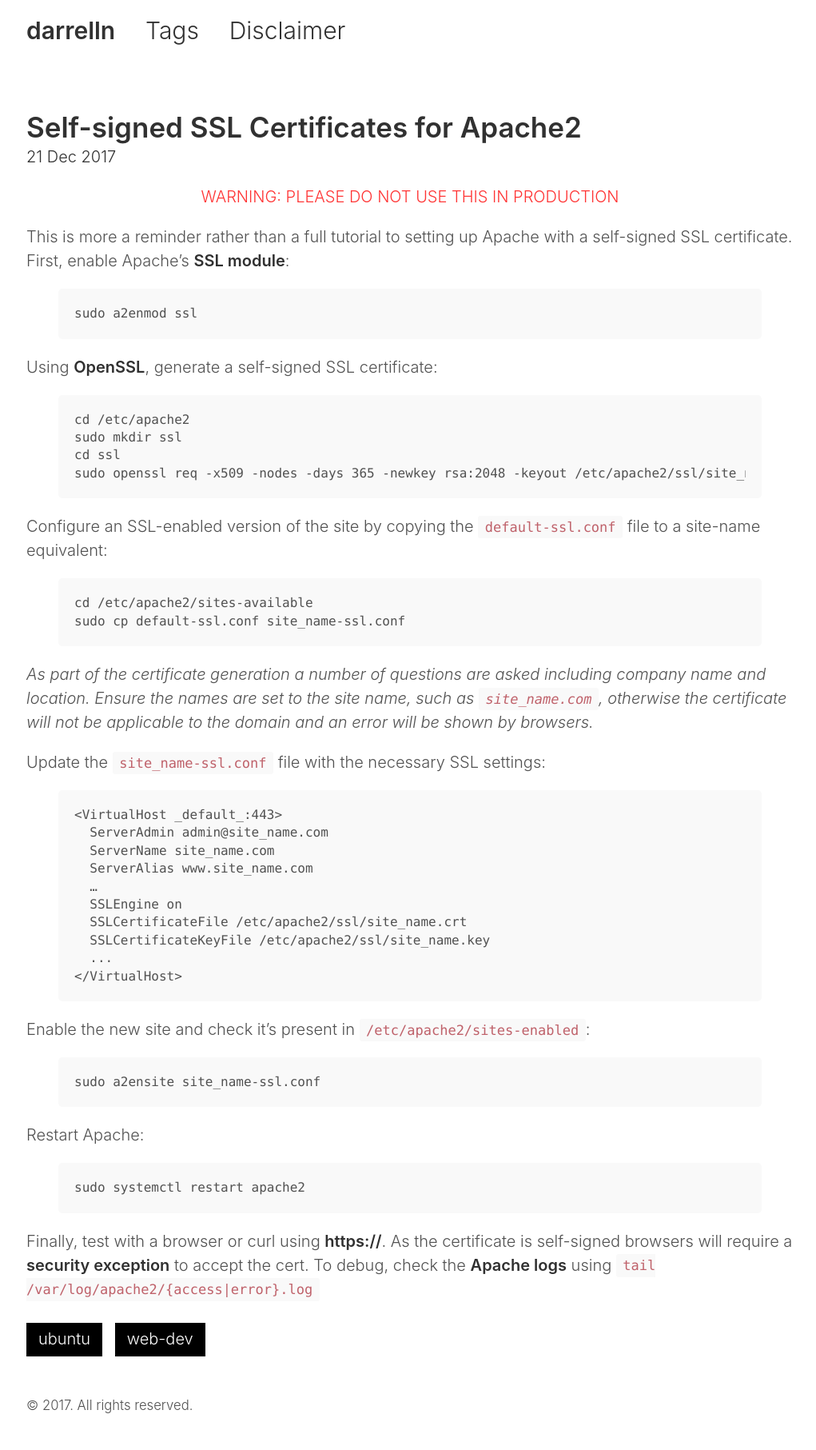
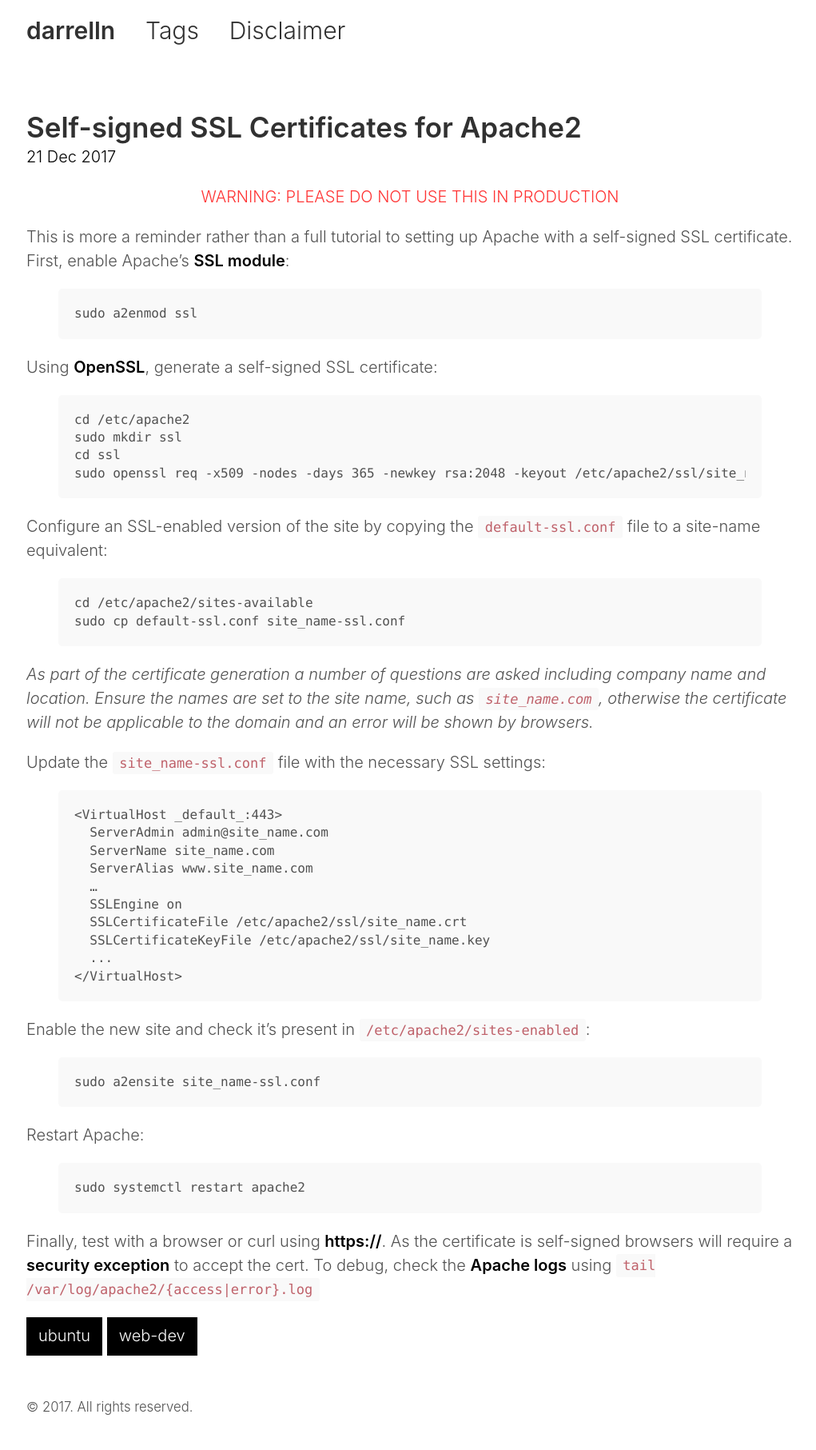
Before and after one commit to darrelln/darrelln.github.io, a Jekyll site: the page built from _posts/2017-12-21-ubuntu-apache-self-signed-ssl.md, in a window 1280 px wide. Shown: the whole page at 80% size, without its empty margins (127-1148 px from the left). Built offline with Jekyll 4.4.1, drawn with Linux system fonts in a browser that asks for light colours; nearby versions of some CDN libraries.

Commit message:
Formatting Tags and general css.

```diff
--- a/_includes/tag.html
+++ b/_includes/tag.html
@@ -1,10 +1,15 @@
 <div class="tag-container">
-  <a class="tag" href="#">{{ tag }}</a>
-  <div id="tag-posts" class="tag-posts hidden" style="display: none;">
+  <div class="tag">
+    <a class="tag-link" href="#">{{ tag }}</a>
+  </div>
+  <div id="tag-posts" class="tag-posts hidden" style="display: none">
   {% capture posts_for_tag %}
   {%- for post in site.posts -%}
     {% if post.tags contains tag %}
-      <div>{{ post.date | date_to_string }}&nbsp;&nbsp;&nbsp;&nbsp;&nbsp;<a href="{{ post.url }}">{{ post.title }}</a></div>
+    <div class="tag-post">
+      <a href="{{ post.url }}" class="tag-post-title">{{ post.title }}</a>
+      <time datetime="{{ post.date | date_to_xmlschema }}" class="tag-post-date">{{ post.date | date_to_string }}</time>
+    </div>
     {% endif %}
   {%- endfor -%}
   {% endcapture %}
--- a/_sass/_posts.scss
+++ b/_sass/_posts.scss
@@ -28,10 +28,14 @@
   display: block;
   margin-top: -.5rem;
   margin-bottom: 1rem;
-  //color: #9a9a9a;
-  color: #303030;
+  color: $text-color;
   font-size: 1em;
   font-weight: $weight-light;
+}
+
+.tag-post-date {
+  margin-top: .15em;
+  font-size: .65em;
 }
 
 
--- a/_sass/_tags.scss
+++ b/_sass/_tags.scss
@@ -1,20 +1,41 @@
-.tag {
-  color: #ffffff;
-  background-color: #000000;
-  padding: 8px 15px 10px 15px;
+.tag-container,
+.tag-posts,
+.tag-post-date,
+.tag-post {
+  display: block;
   white-space: nowrap;
   overflow: hidden;
 }
 
 .tag-container {
   display: inline-block;
-  margin: 12px 10px 12px 0;
+}
+
+.tag {
+  background-color: #000000;
+  padding: 8px 15px 10px 15px;
+}
+
+.tag-link {
+  color: #ffffff;
 }
 
 .tag-posts {
   width: 100%;
-  display: block;
-  padding: 15px 15px 15px 0;
+}
+
+.tag-post {
+  margin: 3px 15px 0 12px;
+}
+
+.tag-post-title {
+  font-weight: $weight-heavy;
+}
+
+.tag-post-date {
+  color: $text-color;
+  font-size: .7em;
+  font-weight: $weight-light;
 }
 
 .hidden {
--- a/_sass/_type.scss
+++ b/_sass/_type.scss
@@ -35,7 +35,7 @@
 }
 
 strong {
-  color: #303030;
+  color: $text-color;
 }
 
 ul, ol, dl {
--- a/_sass/_variables.scss
+++ b/_sass/_variables.scss
@@ -19,7 +19,8 @@
 
 $body-color: #515151;
 $body-bg: #fff;
-$link-color: $blue;
+$text-color: #000;
+$link-color: #000;
 
 $border-color: #e5e5e5;
 
```
